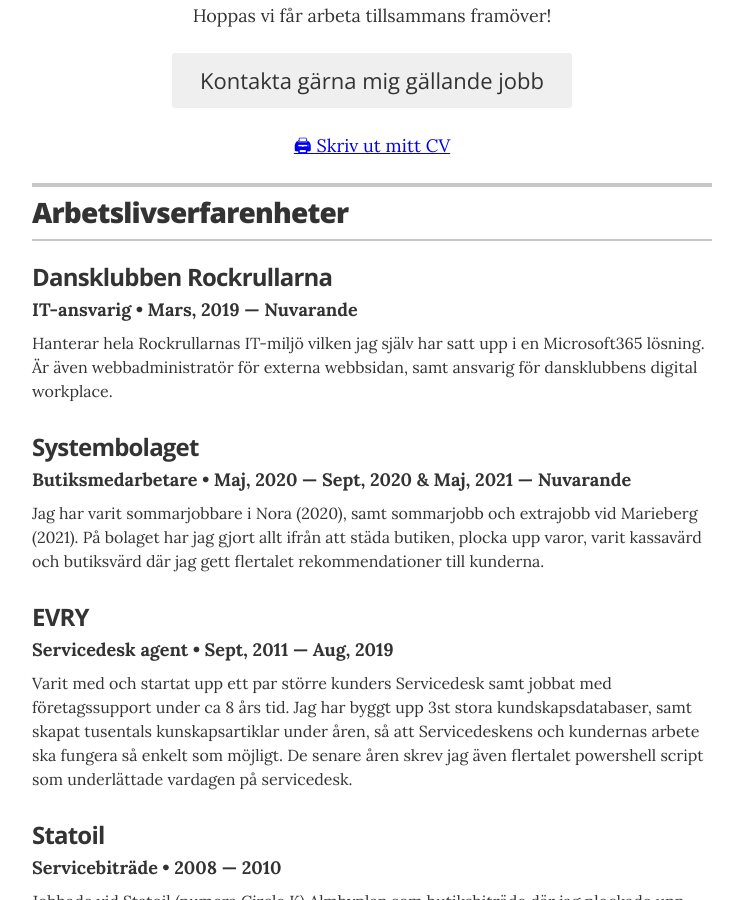
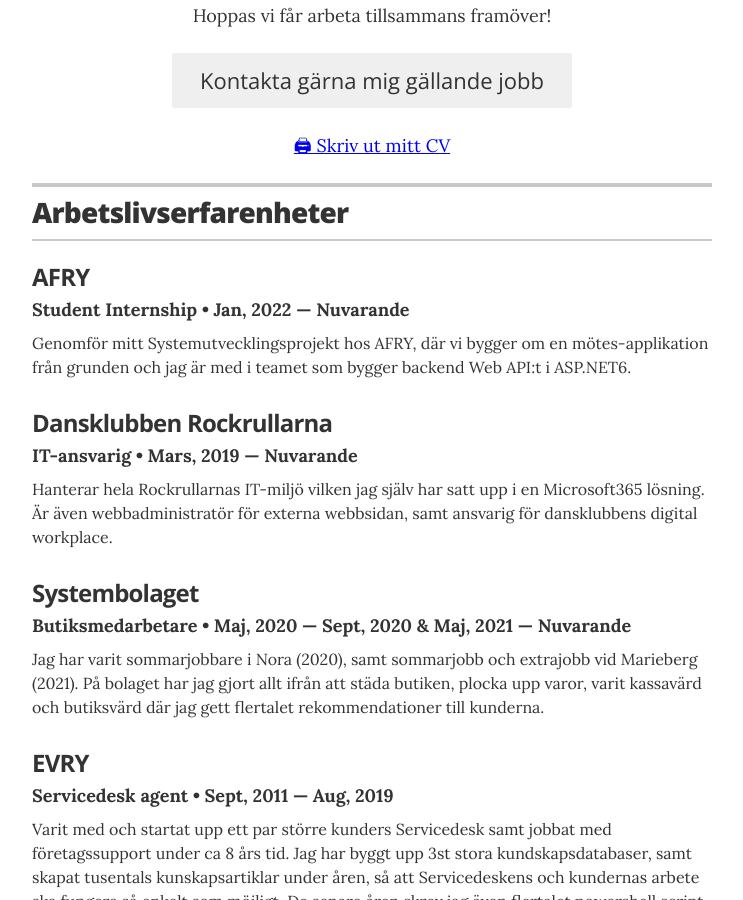
Before and after one commit to pownas/CV, a Jekyll site: the page built from index.html, in a window 1280 px wide and 900 px high, scrolled down 400 px. Shown: the whole window, without its empty margins (268-1011 px from the left). Built offline with Jekyll 4.4.1, drawn with Linux system fonts in a browser that asks for light colours.

Commit message:
Update experience.yml

```diff
--- a/_data/experience.yml
+++ b/_data/experience.yml
@@ -1,4 +1,10 @@
 # Jobs
+# IT ansvarig
+- company: AFRY
+  position: Student Internship
+  duration: Jan, 2022 &mdash; Nuvarande
+  summary: "Genomför mitt Systemutvecklingsprojekt hos AFRY, där vi bygger om en mötes-applikation från grunden och jag är med i teamet som bygger backend Web API:t i ASP.NET6."
+
 # IT ansvarig
 - company: Dansklubben Rockrullarna
   position: IT-ansvarig
```
